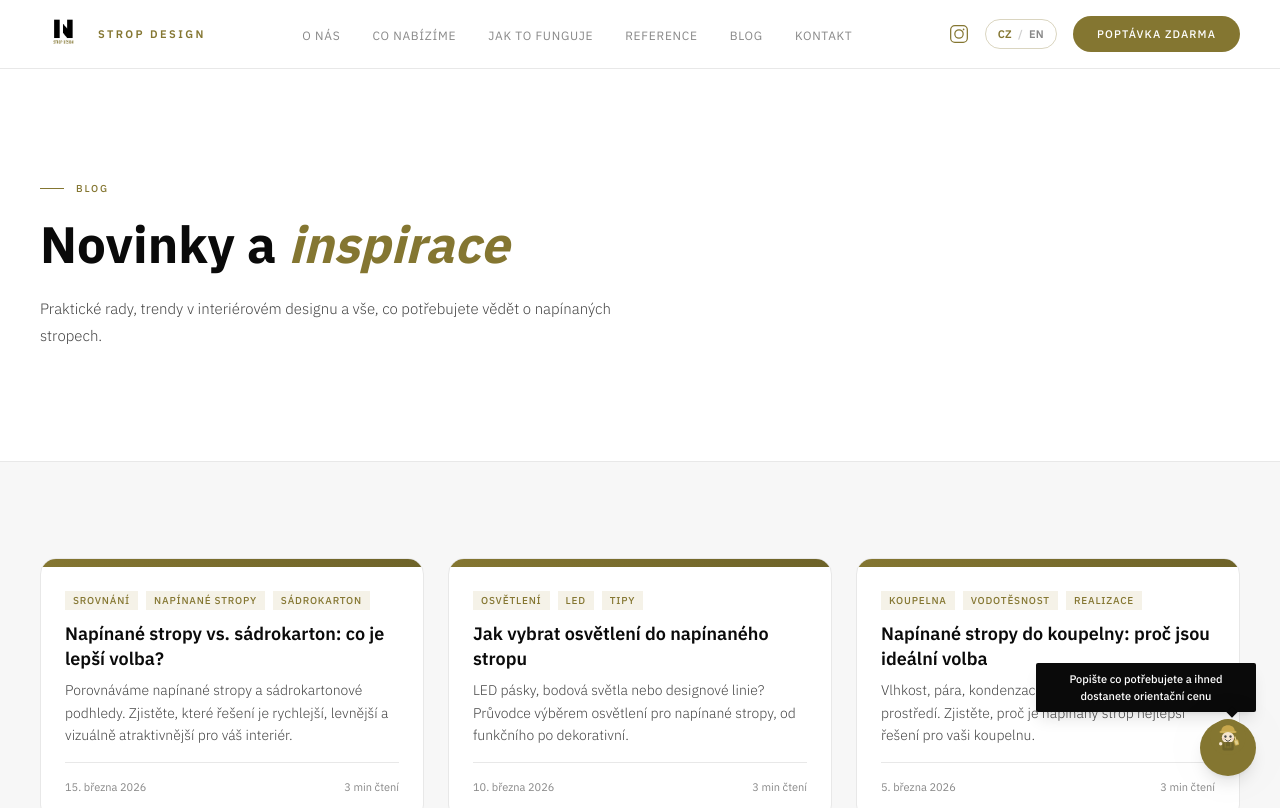
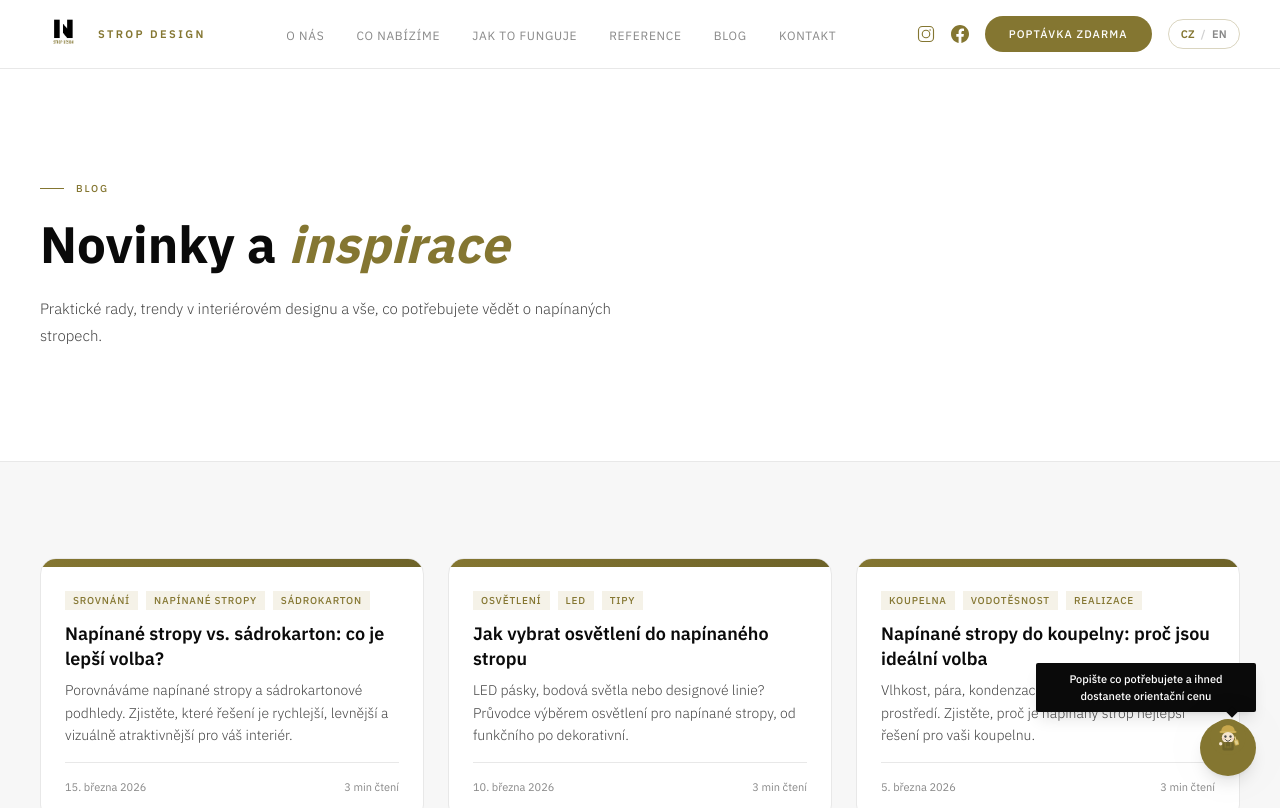
Before and after one commit to klimentjosef-netizen/stropdesign, a Next.js app: page /blog in a window 1280 px wide. Shown: the top 808 px of the page. Built offline with nearby package versions, Linux system fonts and the light colour scheme.

Commit message:
feat: Facebook ikonka + CZ/EN přesunuto za tlačítko poptávky

```diff
--- a/src/components/Navbar.tsx
+++ b/src/components/Navbar.tsx
@@ -43,7 +43,7 @@ export default function Navbar() {
           ))}
         </ul>
 
-        {/* CTA + Language */}
+        {/* Social + CTA + Language */}
         <div className="hidden lg:flex items-center gap-4">
           <a
             href="https://www.instagram.com/strop_design/"
@@ -52,19 +52,30 @@ export default function Navbar() {
             className="text-accent hover:text-accent-hover transition-colors duration-200"
             aria-label="Instagram"
           >
-            <svg width="20" height="20" viewBox="0 0 24 24" fill="none" stroke="currentColor" strokeWidth="1.5" strokeLinecap="round" strokeLinejoin="round">
+            <svg width="18" height="18" viewBox="0 0 24 24" fill="none" stroke="currentColor" strokeWidth="1.5" strokeLinecap="round" strokeLinejoin="round">
               <rect x="2" y="2" width="20" height="20" rx="5" />
               <circle cx="12" cy="12" r="5" />
               <circle cx="17.5" cy="6.5" r="1" fill="currentColor" stroke="none" />
             </svg>
           </a>
-          <LanguageSwitcher />
+          <a
+            href="https://www.facebook.com/profile.php?id=61582534764580"
+            target="_blank"
+            rel="noopener noreferrer"
+            className="text-accent hover:text-accent-hover transition-colors duration-200"
+            aria-label="Facebook"
+          >
+            <svg width="18" height="18" viewBox="0 0 24 24" fill="currentColor">
+              <path d="M24 12.073c0-6.627-5.373-12-12-12s-12 5.373-12 12c0 5.99 4.388 10.954 10.125 11.854v-8.385H7.078v-3.47h3.047V9.43c0-3.007 1.792-4.669 4.533-4.669 1.312 0 2.686.235 2.686.235v2.953H15.83c-1.491 0-1.956.925-1.956 1.874v2.25h3.328l-.532 3.47h-2.796v8.385C19.612 23.027 24 18.062 24 12.073z" />
+            </svg>
+          </a>
           <Link
             href={contactHref}
             className="bg-accent text-white text-[11px] font-medium tracking-[0.1em] uppercase px-6 py-2.5 hover:bg-accent-hover transition-all duration-200 rounded-full"
           >
             {d.nav.cta}
           </Link>
+          <LanguageSwitcher />
         </div>
 
         {/* Mobile hamburger */}
```
